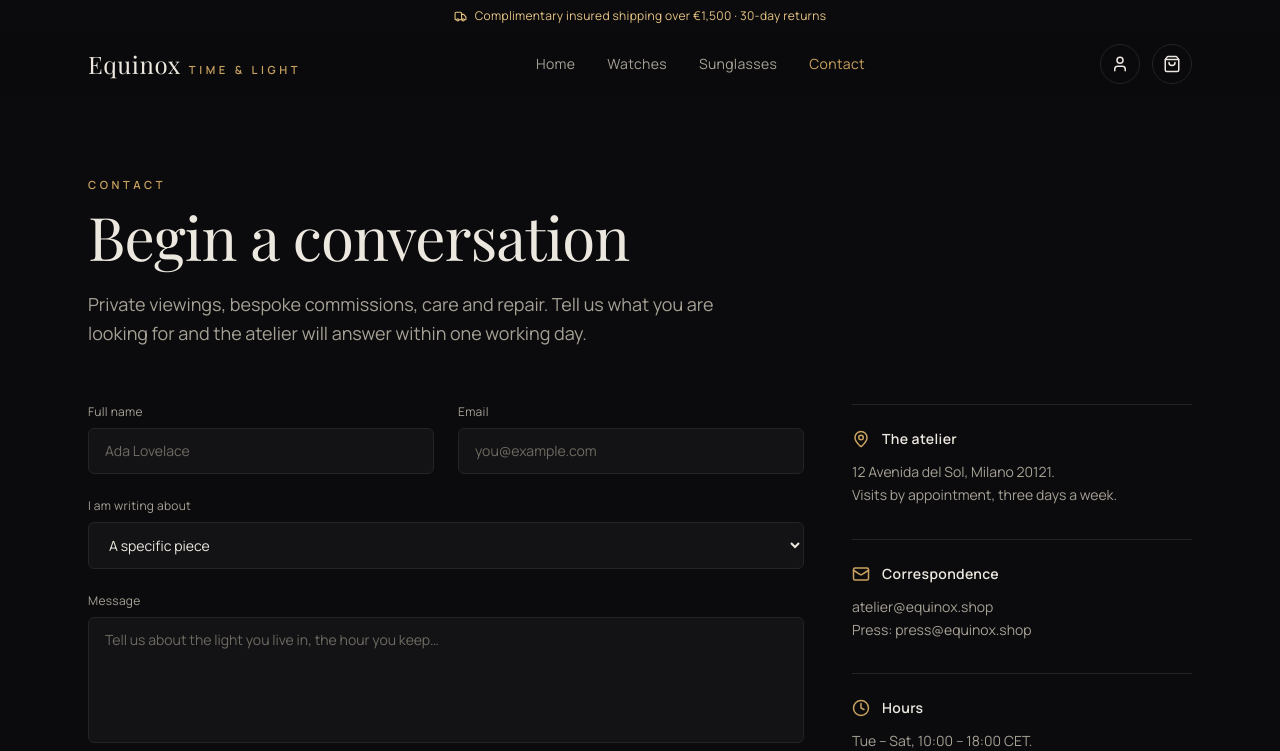
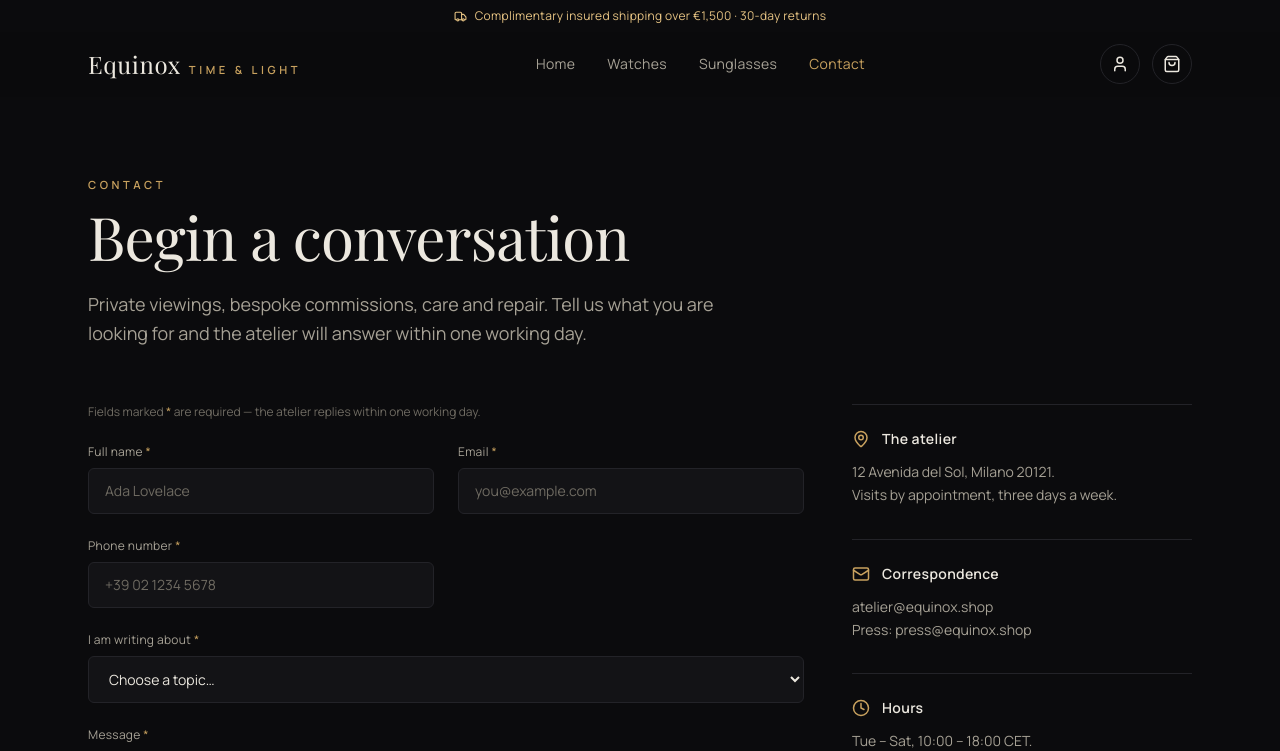
Before and after one commit to abdullahkhatri432-del/equinox, a Next.js app: page /contact in a window 1280 px wide. Shown: the top 751 px of the page. Built offline with nearby package versions, Linux system fonts and the light colour scheme; a web font is replaced by a local one.

Commit message:
feat: enforce mandatory fields on contact form incl. phone

```diff
--- a/src/components/site/contact-form.tsx
+++ b/src/components/site/contact-form.tsx
@@ -6,6 +6,17 @@ import type { Product } from "@/lib/products";
 
 const FIELD =
   "w-full rounded-md border border-line bg-soft px-4 py-3 text-sm text-foreground outline-none transition-colors placeholder:text-faint focus:border-gold";
+
+const LABEL = "mb-2 block text-xs tracking-wide text-muted";
+
+function RequiredMark() {
+  return (
+    <span aria-hidden className="text-gold">
+      {" "}
+      *
+    </span>
+  );
+}
 
 export function ContactForm({ product }: { product?: Product }) {
   const [sent, setSent] = useState(false);
@@ -26,23 +37,29 @@ export function ContactForm({ product }: { product?: Product }) {
           </div>
         )}
 
+        <p className="text-xs text-faint">
+          Fields marked <span className="text-gold">*</span> are required — the
+          atelier replies within one working day.
+        </p>
+
         <div className="grid gap-6 sm:grid-cols-2">
           <div>
-            <label htmlFor="name" className="mb-2 block text-xs tracking-wide text-muted">
-              Full name
+            <label htmlFor="name" className={LABEL}>
+              Full name <RequiredMark />
             </label>
             <input
               id="name"
               name="name"
               required
+              minLength={2}
               autoComplete="name"
               className={FIELD}
               placeholder="Ada Lovelace"
             />
           </div>
           <div>
-            <label htmlFor="email" className="mb-2 block text-xs tracking-wide text-muted">
-              Email
+            <label htmlFor="email" className={LABEL}>
+              Email <RequiredMark />
             </label>
             <input
               id="email"
@@ -54,18 +71,38 @@ export function ContactForm({ product }: { product?: Product }) {
               placeholder="you@example.com"
             />
           </div>
+          <div>
+            <label htmlFor="phone" className={LABEL}>
+              Phone number <RequiredMark />
+            </label>
+            <input
+              id="phone"
+              name="phone"
+              type="tel"
+              required
+              autoComplete="tel"
+              pattern="[+0-9][0-9 \-()]{5,20}"
+              title="Enter a valid phone number, e.g. +39 02 1234 5678"
+              className={FIELD}
+              placeholder="+39 02 1234 5678"
+            />
+          </div>
         </div>
 
         <div>
-          <label htmlFor="interest" className="mb-2 block text-xs tracking-wide text-muted">
-            I am writing about
+          <label htmlFor="interest" className={LABEL}>
+            I am writing about <RequiredMark />
           </label>
           <select
             id="interest"
             name="interest"
+            required
             className={FIELD}
-            defaultValue={product?.category ?? "a piece"}
+            defaultValue={product?.category ?? ""}
           >
+            <option value="" disabled>
+              Choose a topic…
+            </option>
             <option value="a piece">A specific piece</option>
             <option value="watches">The Hour — watches</option>
             <option value="sunglasses">The Light — sunglasses</option>
@@ -75,13 +112,14 @@ export function ContactForm({ product }: { product?: Product }) {
         </div>
 
         <div>
-          <label htmlFor="message" className="mb-2 block text-xs tracking-wide text-muted">
-            Message
+          <label htmlFor="message" className={LABEL}>
+            Message <RequiredMark />
           </label>
           <textarea
             id="message"
             name="message"
             required
+            minLength={10}
             rows={5}
             className={`${FIELD} resize-none`}
             placeholder="Tell us about the light you live in, the hour you keep…"
```
